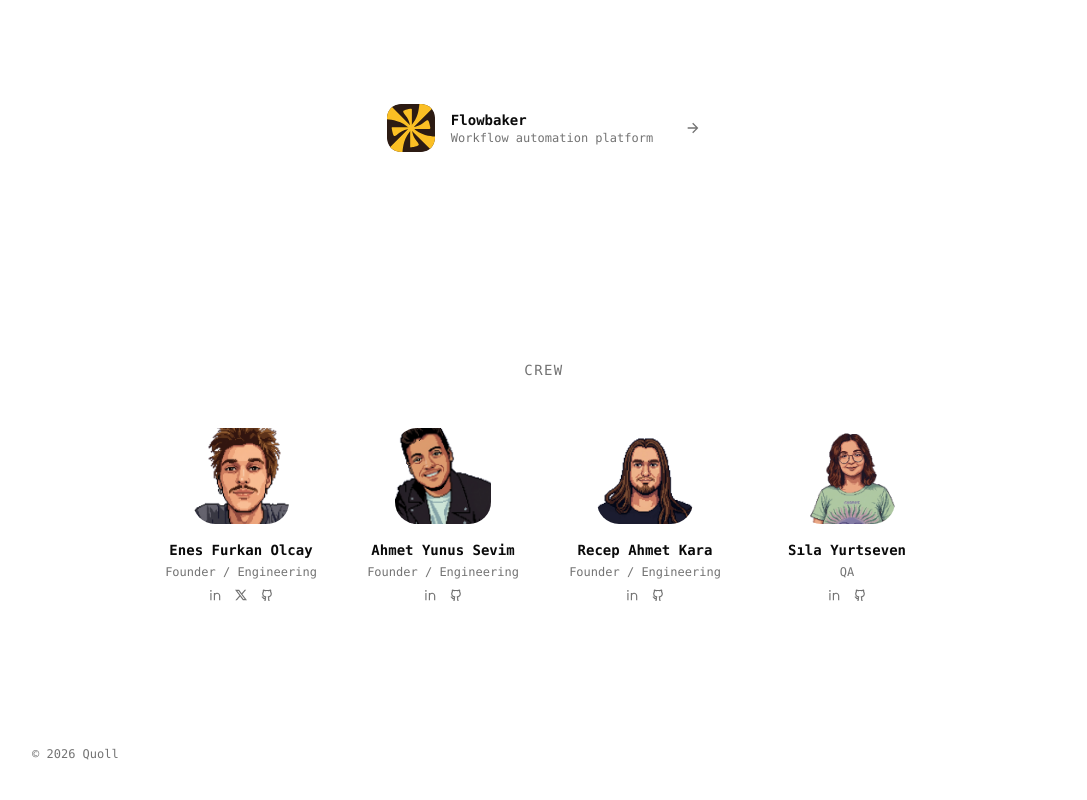
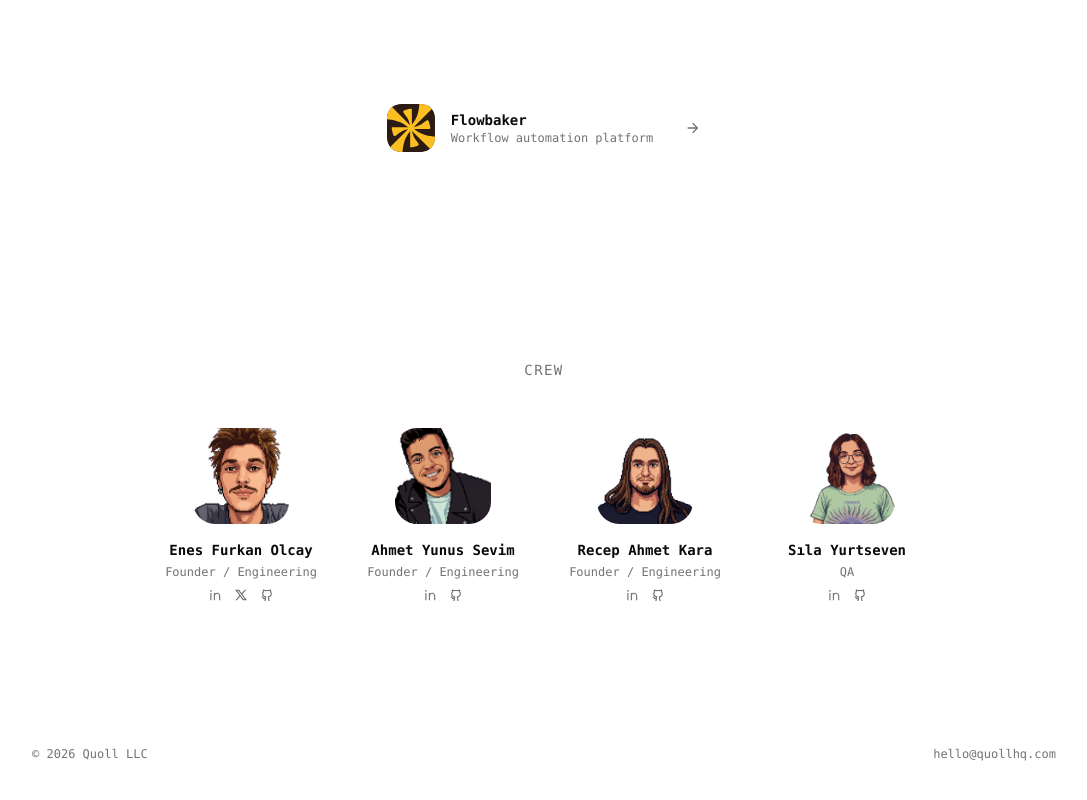
Before and after one commit to xis/quoll-website, a React (Vite) app: page / in a window 1280 px wide. Shown: the part 392-1192 px from the top of the page, without its empty margins (96-1183 px from the left). Built offline with nearby package versions, Linux system fonts and the light colour scheme.

Commit message:
fix: update footer to include full company name and add contact email

```diff
--- a/src/App.tsx
+++ b/src/App.tsx
@@ -117,8 +117,14 @@
     <footer className="px-6 py-12">
       <div className="mx-auto flex max-w-5xl items-center justify-between font-mono text-xs">
         <span className="text-muted-foreground">
-          &copy; {new Date().getFullYear()} Quoll
+          &copy; {new Date().getFullYear()} Quoll LLC
         </span>
+        <a
+          href="mailto:hello@quollhq.com"
+          className="text-muted-foreground transition-colors hover:text-foreground"
+        >
+          hello@quollhq.com
+        </a>
       </div>
     </footer>
   );
```
